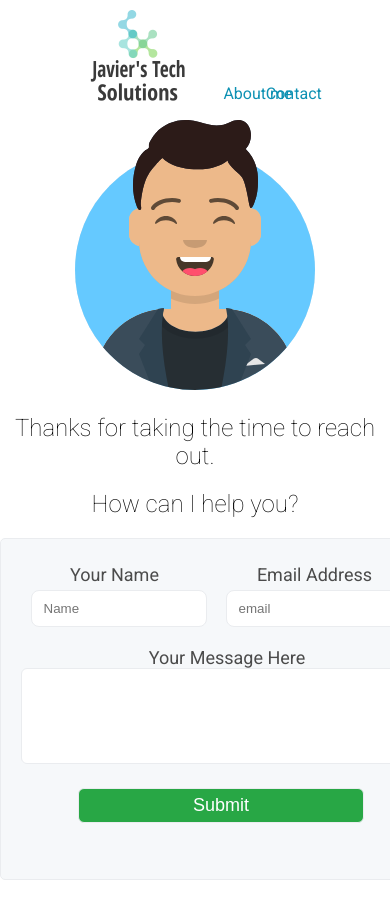
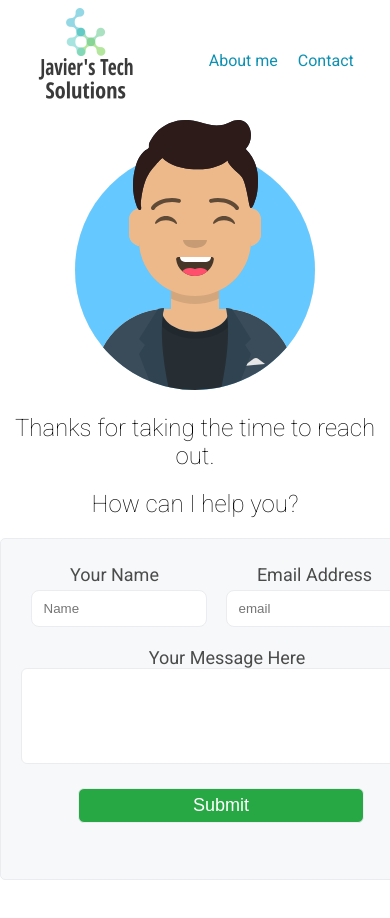
Before and after one commit to GutsAndBlood/react-portfolio, a React (Create React App) app: page /react-portfolio/contact in a window 390 px wide. Shown: the top 918 px of the page. Built offline with nearby package versions, Linux system fonts and the light colour scheme.

Commit message:
responsive avatar and header

```diff
--- a/src/Components/Avatar/Avatar.css
+++ b/src/Components/Avatar/Avatar.css
@@ -1,10 +1,22 @@
 .homeMainDiv{
-    text-align: center;
-    width: 50%;
-    margin: auto;
     margin-bottom: 50px;
+    display: flex;
+    flex-direction: column;
+    justify-content: center;
+    align-items: center;
+
 }
 
 .homeMainDiv h1{
+    margin-bottom: 0px;
     font-size: 36px;
 }
+
+.homeMainDiv p{
+    width: 600px;
+    text-align: center;
+}
+
+.homeMainDiv .avatarSize{
+    height: 280px;
+}
--- a/src/Components/Avatar/Avatar.js
+++ b/src/Components/Avatar/Avatar.js
@@ -13,7 +13,7 @@ const AvatarCom = () => {
             <h1> &lt; Hello world /&gt;</h1>
             <p>I want to be part of a team and consolidate professionally in a company where personal achievements and performance are recognized,
             in addition to allowing opportunities for personal and professional development.</p>
-            <HoverImage src={Avatar} alt="avatar" hoverSrc={AvatarWink}/>
+            <HoverImage className="avatarSize" src={Avatar} alt="avatar" hoverSrc={AvatarWink}/>
         </section>
     )
 
--- a/src/Components/ContactMe/ContactMe.js
+++ b/src/Components/ContactMe/ContactMe.js
@@ -40,7 +40,7 @@ const ContactMe = () => {
 
                         <div>
                             <label>Your Message Here
-                                <textarea name="textarea" rows="6" cols="50" name="message" required/>
+                                <textarea rows="6" cols="50" name="message" required/>
                             </label>
                         </div>
 
--- a/src/Components/Header/Header.css
+++ b/src/Components/Header/Header.css
@@ -1,35 +1,28 @@
 .mainDivHeader{
-    margin-top: 10px;
-   display: relative;
+   margin-top: 10px;
    height: 100px;
-
+   display: flex;
+   flex-direction: row;
+   justify-content: space-around;
+   align-items: center;
 }
 
 .mainLogo{
-    position: absolute;
     height: 100px;
     width: 100px;
-    left: 22.5%;
 }
 
 
 .aboutMeHeader{
-    position: absolute;
     height: 20px;
     text-decoration: none;
     color: #0d91b3;
-    right: 25%;
-    top: 10%;
-
+    padding-right: 20px;
 }
 
 
 .contact{
-    position: absolute;
     height: 20px;
     text-decoration: none;
     color: #0d91b3;
-    right: 17.5%;
-    top: 10%;
-
 }
--- a/src/Components/Header/Header.js
+++ b/src/Components/Header/Header.js
@@ -10,8 +10,11 @@ const Header = (props) => {
         <header className="mainDivHeader">
            <a href='/react-portfolio/'> <img src={Logo} className='mainLogo' alt='logo'/></a>
 
-           <a href={props.AboutMe} className='aboutMeHeader'>About me</a>
-           <Link to="/react-portfolio/contact" className='contact'>Contact</Link>
+            <div>
+                <a href={props.AboutMe} className='aboutMeHeader'>About me</a>
+                <Link to="/react-portfolio/contact" className='contact'>Contact</Link>
+            </div>
+
         </header>
     )
 
```
